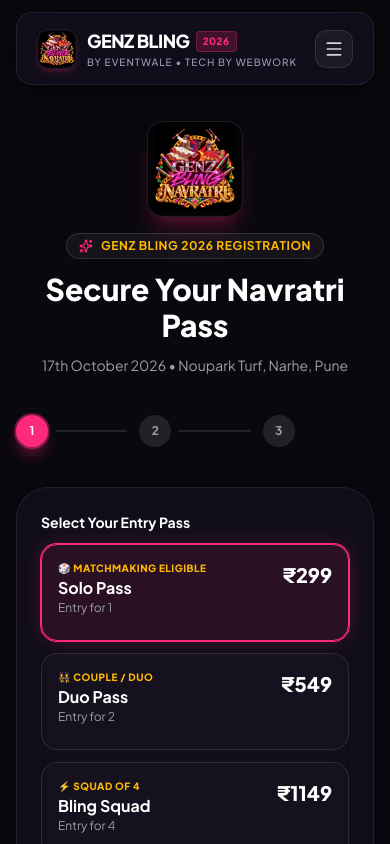
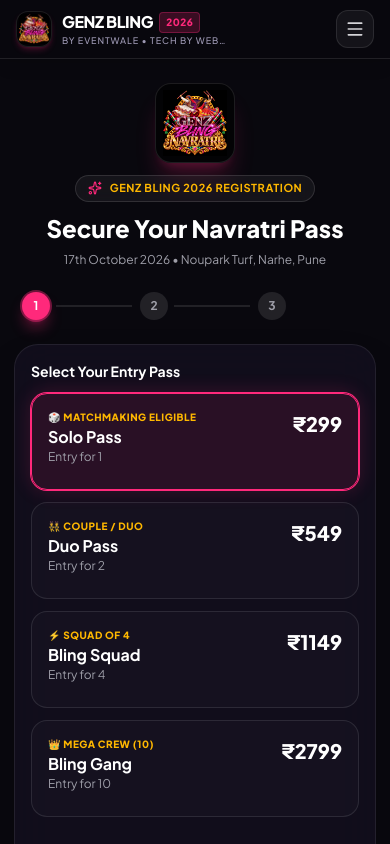
Before and after one commit to sahil7138/Dandiya-match, a Next.js app: page /register in a window 390 px wide. Shown: the top 844 px of the page. Built offline with nearby package versions, Linux system fonts and the light colour scheme.

Commit message:
fix: resolve mobile navbar overlap, step-change scroll jump, and responsive button sizing

```diff
--- a/src/app/register/_components/register-form.tsx
+++ b/src/app/register/_components/register-form.tsx
@@ -126,6 +126,14 @@
       form.setValue("passType", initialPassParam)
     }
   }, [initialPassParam, form])
+
+  useEffect(() => {
+    // Keep user aligned at the top of the registration form when moving between steps
+    const formCard = document.getElementById("register-form-card")
+    if (formCard) {
+      formCard.scrollIntoView({ behavior: "smooth", block: "start" })
+    }
+  }, [step])
 
   const watchPassType = form.watch("passType")
   const watchOptIn = form.watch("matchmakingOptIn")
@@ -287,37 +295,37 @@
   }
 
   return (
-    <main className="flex-1 max-w-4xl w-full mx-auto px-4 py-12 md:py-16">
+    <main className="flex-1 max-w-4xl w-full mx-auto px-3.5 sm:px-6 py-6 sm:py-10 md:py-14">
       {/* Header */}
-      <div className="text-center mb-10">
-        <div className="w-24 h-24 mx-auto mb-4 rounded-2xl overflow-hidden bg-black/60 border border-white/10 p-1.5 shadow-xl shadow-primary/20">
+      <div className="text-center mb-6 sm:mb-10">
+        <div className="w-20 h-20 sm:w-24 sm:h-24 mx-auto mb-3 sm:mb-4 rounded-2xl overflow-hidden bg-black/60 border border-white/10 p-1.5 shadow-xl shadow-primary/20">
           <img
             src="/logo.png"
             alt="GENZ BLING NAVRATRI 2026"
             className="w-full h-full object-contain"
           />
         </div>
-        <div className="inline-flex items-center gap-2 px-3 py-1 rounded-full glass-pill border border-white/10 text-xs font-bold text-[#ffb800] uppercase tracking-wider mb-3">
+        <div className="inline-flex items-center gap-2 px-3 py-1 rounded-full glass-pill border border-white/10 text-[11px] sm:text-xs font-bold text-[#ffb800] uppercase tracking-wider mb-2.5 sm:mb-3">
           <Sparkles className="w-3.5 h-3.5 text-primary" /> GENZ BLING 2026 REGISTRATION
         </div>
-        <h1 className="text-3xl sm:text-5xl font-black font-outfit text-white mb-3">
+        <h1 className="text-2xl sm:text-4xl md:text-5xl font-black font-outfit text-white mb-2 sm:mb-3">
           Secure Your Navratri Pass
         </h1>
-        <p className="text-zinc-400 text-sm sm:text-base max-w-lg mx-auto">
+        <p className="text-zinc-400 text-xs sm:text-base max-w-lg mx-auto">
           17th October 2026 • Noupark Turf, Narhe, Pune
         </p>
       </div>
 
       {/* Multi-step progress bar */}
-      <div className="flex items-center justify-center gap-3 mb-10 max-w-md mx-auto">
+      <div className="flex items-center justify-center gap-2 sm:gap-3 mb-6 sm:mb-10 max-w-md mx-auto px-2">
         {[
           { num: 1, label: "Pass & Info" },
           { num: 2, label: "Vibe / Match" },
           { num: 3, label: "Payment" },
         ].map((s) => (
-          <div key={s.num} className="flex-1 flex items-center gap-2">
+          <div key={s.num} className="flex-1 flex items-center gap-1.5 sm:gap-2">
             <div
-              className={`w-8 h-8 rounded-full flex items-center justify-center font-bold text-xs shrink-0 transition-colors ${
+              className={`w-7 h-7 sm:w-8 sm:h-8 rounded-full flex items-center justify-center font-bold text-xs shrink-0 transition-colors ${
                 step === s.num
                   ? "bg-primary text-white shadow-lg shadow-primary/40 ring-2 ring-primary/40"
                   : step > s.num
@@ -325,9 +333,9 @@
                   : "bg-white/10 text-zinc-400"
               }`}
             >
-              {step > s.num ? <Check className="w-4 h-4" /> : s.num}
+              {step > s.num ? <Check className="w-3.5 h-3.5 sm:w-4 sm:h-4" /> : s.num}
             </div>
-            <span className={`text-xs font-medium hidden sm:inline ${step === s.num ? "text-white font-bold" : "text-zinc-500"}`}>
+            <span className={`text-[11px] sm:text-xs font-medium hidden sm:inline ${step === s.num ? "text-white font-bold" : "text-zinc-500"}`}>
               {s.label}
             </span>
             {s.num < 3 && <div className="flex-1 h-[2px] bg-white/10" />}
@@ -336,7 +344,7 @@
       </div>
 
       {/* Step Form Container */}
-      <div className="glass-card rounded-[2rem] p-6 sm:p-10 border border-white/10 shadow-2xl relative">
+      <div id="register-form-card" className="glass-card rounded-[1.5rem] sm:rounded-[2rem] p-4 sm:p-8 md:p-10 border border-white/10 shadow-2xl relative scroll-mt-24">
 
         {/* STEP 1: Pass & Personal Info */}
         {step === 1 && (
@@ -535,7 +543,7 @@
               <Button
                 type="button"
                 onClick={handleNext}
-                className="h-12 px-8 rounded-xl bg-gradient-to-r from-primary to-[#ffb800] text-white font-bold"
+                className="w-full sm:w-auto h-11 sm:h-12 px-6 sm:px-8 rounded-xl bg-gradient-to-r from-primary to-[#ffb800] text-white font-bold text-xs sm:text-sm shadow-lg shadow-primary/25 hover:opacity-95 cursor-pointer justify-center"
               >
                 Continue to Next Step <ChevronRight className="w-4 h-4 ml-1" />
               </Button>
@@ -545,17 +553,17 @@
 
         {/* STEP 2: Vibe & Matchmaking */}
         {step === 2 && (
-          <motion.div initial={{ opacity: 0, x: 20 }} animate={{ opacity: 1, x: 0 }} className="space-y-8">
+          <motion.div initial={{ opacity: 0, x: 20 }} animate={{ opacity: 1, x: 0 }} className="space-y-6 sm:space-y-8">
             {watchPassType === PassTypeEnum.SINGLE ? (
               <>
                 {/* Matchmaking Opt-In Toggle */}
-                <div className="p-5 rounded-2xl bg-gradient-to-br from-primary/10 via-[#8b5cf6]/10 to-transparent border border-primary/30 flex items-start gap-4">
-                  <div className="p-2.5 rounded-xl bg-primary/20 text-primary shrink-0 mt-0.5">
-                    <Sparkles className="w-6 h-6" />
+                <div className="p-4 sm:p-5 rounded-2xl bg-gradient-to-br from-primary/10 via-[#8b5cf6]/10 to-transparent border border-primary/30 flex items-start gap-3 sm:gap-4">
+                  <div className="p-2 sm:p-2.5 rounded-xl bg-primary/20 text-primary shrink-0 mt-0.5">
+                    <Sparkles className="w-5 h-5 sm:w-6 sm:h-6" />
                   </div>
                   <div className="flex-1">
                     <div className="flex justify-between items-center mb-1">
-                      <h3 className="font-bold text-base text-white">Join Secret Dandiya Match Pool</h3>
+                      <h3 className="font-bold text-sm sm:text-base text-white">Join Secret Dandiya Match Pool</h3>
                       <input
                         type="checkbox"
                         checked={watchOptIn}
@@ -570,19 +578,19 @@
                 </div>
 
                 {watchOptIn && (
-                  <div className="space-y-6 pt-2">
+                  <div className="space-y-5 sm:space-y-6 pt-1 sm:pt-2">
                     {/* My Gender */}
                     <div>
                       <Label className="text-xs font-bold text-zinc-300 mb-2 block">
                         I Identify As:
                       </Label>
-                      <div className="grid grid-cols-3 gap-3">
+                      <div className="grid grid-cols-3 gap-2 sm:gap-3">
                         {["Male", "Female", "Other"].map((g) => (
                           <button
                             key={g}
                             type="button"
                             onClick={() => form.setValue("gender", g)}
-                            className={`py-3 px-4 rounded-xl border text-sm font-semibold transition-all ${
+                            className={`py-2.5 sm:py-3 px-2 sm:px-4 rounded-xl border text-xs sm:text-sm font-semibold transition-all ${
                               form.watch("gender") === g
                                 ? "bg-primary text-white border-primary shadow-md shadow-primary/20"
                                 : "bg-white/5 border-white/10 text-zinc-300 hover:bg-white/10"
@@ -599,13 +607,13 @@
                       <Label className="text-xs font-bold text-zinc-300 mb-2 block">
                         Preferred Partner Gender:
                       </Label>
-                      <div className="grid grid-cols-3 gap-3">
+                      <div className="grid grid-cols-3 gap-2 sm:gap-3">
                         {["Female", "Male", "Any / Open to All"].map((pg) => (
                           <button
                             key={pg}
                             type="button"
                             onClick={() => form.setValue("preferredGender", pg)}
-                            className={`py-3 px-4 rounded-xl border text-sm font-semibold transition-all ${
+                            className={`py-2.5 sm:py-3 px-1.5 sm:px-4 rounded-xl border text-xs sm:text-sm font-semibold transition-all ${
                               form.watch("preferredGender") === pg
                                 ? "bg-[#ffb800] text-black border-[#ffb800] shadow-md shadow-[#ffb800]/20 font-bold"
                                 : "bg-white/5 border-white/10 text-zinc-300 hover:bg-white/10"
@@ -629,7 +637,7 @@
                         id="age"
                         type="number"
                         {...form.register("age", { valueAsNumber: true })}
-                        className="bg-black/40 border-white/10 h-12 w-full sm:w-1/2 rounded-xl text-white px-3 focus:border-primary border outline-none"
+                        className="bg-black/40 border-white/10 h-11 sm:h-12 w-full sm:w-1/2 rounded-xl text-white px-3 focus:border-primary border outline-none text-sm"
                         min="16"
                         max="100"
                       />
@@ -643,7 +651,7 @@
                       <Label className="text-xs font-bold text-zinc-300 mb-2 block">
                         Dandiya / Garba Experience Level:
                       </Label>
-                      <div className="grid grid-cols-1 sm:grid-cols-3 gap-2.5">
+                      <div className="grid grid-cols-1 sm:grid-cols-3 gap-2 sm:gap-2.5">
                         {[
                           { id: "Beginner (Need a teacher!)", label: "🌱 Beginner" },
                           { id: "Casual (Can do 2-Taali)", label: "💃 Casual Groover" },
@@ -653,9 +661,9 @@
                             key={exp.id}
                             type="button"
                             onClick={() => form.setValue("experience", exp.id)}
-                            className={`p-3 rounded-xl border text-left text-xs font-semibold transition-all ${
+                            className={`p-3 rounded-xl border text-left text-xs sm:text-sm font-semibold transition-all ${
                               form.watch("experience") === exp.id
-                                ? "bg-primary/20 text-white border-primary"
+                                ? "bg-primary/20 text-white border-primary shadow-sm"
                                 : "bg-white/5 border-white/10 text-zinc-300 hover:bg-white/10"
                             }`}
                           >
@@ -670,7 +678,7 @@
                       <Label className="text-xs font-bold text-zinc-300 mb-2 block">
                         Your Festival Vibe:
                       </Label>
-                      <div className="grid grid-cols-2 gap-2.5">
+                      <div className="grid grid-cols-1 sm:grid-cols-2 gap-2 sm:gap-2.5">
                         {[
                           "Energetic & Fast Beats",
                           "Chill & Friendly",
@@ -681,9 +689,9 @@
                             key={v}
                             type="button"
                             onClick={() => form.setValue("vibe", v)}
-                            className={`p-3 rounded-xl border text-left text-xs font-semibold transition-all ${
+                            className={`p-3 rounded-xl border text-left text-xs sm:text-sm font-semibold transition-all ${
                               form.watch("vibe") === v
-                                ? "bg-[#8b5cf6]/20 text-white border-[#8b5cf6]"
+                                ? "bg-[#8b5cf6]/20 text-white border-[#8b5cf6] shadow-sm"
                                 : "bg-white/5 border-white/10 text-zinc-300 hover:bg-white/10"
                             }`}
                           >
@@ -694,14 +702,14 @@
                     </div>
 
                     {/* Instagram Handle Match Notice */}
-                    <div className="p-4 rounded-2xl bg-black/40 border border-[#e1306c]/30 flex items-start gap-3.5">
+                    <div className="p-3.5 sm:p-4 rounded-2xl bg-black/40 border border-[#e1306c]/30 flex items-start gap-3 sm:gap-3.5">
                       <div className="p-2 rounded-xl bg-[#e1306c]/10 text-[#e1306c] shrink-0 mt-0.5">
                         <InstagramIcon className="w-5 h-5" />
                       </div>
-                      <div className="space-y-1 text-left flex-1">
-                        <div className="flex flex-wrap items-center justify-between gap-2">
+                      <div className="space-y-1 text-left flex-1 min-w-0">
+                        <div className="flex flex-wrap items-center justify-between gap-1.5">
                           <span className="text-xs font-bold text-white">Partner Instagram Coordination</span>
-                          <span className="text-xs font-mono font-bold text-[#e1306c] bg-[#e1306c]/10 px-2.5 py-0.5 rounded-full border border-[#e1306c]/30">
+                          <span className="text-xs font-mono font-bold text-[#e1306c] bg-[#e1306c]/10 px-2 py-0.5 rounded-full border border-[#e1306c]/30 truncate max-w-[150px] sm:max-w-none">
                             @{watchInstagramId ? watchInstagramId.replace(/^@+/, '') : "your_handle"}
                           </span>
                         </div>
@@ -714,11 +722,11 @@
                 )}
               </>
             ) : (
-              <div className="p-8 rounded-2xl bg-white/[0.02] border border-white/10 text-center space-y-3">
+              <div className="p-6 sm:p-8 rounded-2xl bg-white/[0.02] border border-white/10 text-center space-y-3">
                 <div className="w-12 h-12 mx-auto rounded-full bg-[#ffb800]/20 text-[#ffb800] flex items-center justify-center text-xl">
                   👥
                 </div>
-                <h3 className="font-bold text-lg text-white">Group / Duo Entry Confirmed</h3>
+                <h3 className="font-bold text-base sm:text-lg text-white">Group / Duo Entry Confirmed</h3>
                 <p className="text-xs text-zinc-400 max-w-sm mx-auto">
                   You have selected a {passPriceMap[watchPassType].name}. Matchmaking is exclusively designed for solo attendees. You and your crew will receive direct access to the turf!
                 </p>
@@ -726,19 +734,19 @@
             )}
 
             {/* Navigation buttons */}
-            <div className="pt-6 flex justify-between">
+            <div className="pt-6 flex items-center justify-between gap-3">
               <Button
                 type="button"
                 variant="outline"
                 onClick={() => setStep(1)}
-                className="h-12 px-6 rounded-xl border-white/10 text-zinc-300 hover:bg-white/5"
+                className="h-11 sm:h-12 px-4 sm:px-6 rounded-xl border-white/10 text-zinc-300 hover:bg-white/5 text-xs sm:text-sm font-semibold cursor-pointer shrink-0"
               >
                 <ChevronLeft className="w-4 h-4 mr-1" /> Back
               </Button>
               <Button
                 type="button"
                 onClick={handleNext}
-                className="h-12 px-8 rounded-xl bg-gradient-to-r from-primary to-[#ffb800] text-white font-bold"
+                className="h-11 sm:h-12 px-5 sm:px-8 rounded-xl bg-gradient-to-r from-primary to-[#ffb800] text-white font-bold text-xs sm:text-sm shadow-lg shadow-primary/25 hover:opacity-95 cursor-pointer flex-1 sm:flex-initial justify-center"
               >
                 Proceed to Payment <ChevronRight className="w-4 h-4 ml-1" />
               </Button>
@@ -957,13 +965,13 @@
             </div>
 
             {/* Submit Button */}
-            <div className="pt-4 flex justify-between items-center">
+            <div className="pt-4 flex flex-col sm:flex-row justify-between items-stretch sm:items-center gap-3">
               <Button
                 type="button"
                 variant="outline"
                 onClick={() => setStep(2)}
                 disabled={isSubmitting}
-                className="h-12 px-6 rounded-xl border-white/10 text-zinc-300 hover:bg-white/5"
+                className="h-11 sm:h-12 px-5 sm:px-6 rounded-xl border-white/10 text-zinc-300 hover:bg-white/5 text-xs sm:text-sm font-semibold cursor-pointer order-2 sm:order-1"
               >
                 <ChevronLeft className="w-4 h-4 mr-1" /> Back
               </Button>
@@ -971,7 +979,7 @@
                 type="button"
                 onClick={form.handleSubmit(onSubmit, onFormError)}
                 disabled={isSubmitting}
-                className="h-12 px-8 rounded-xl bg-gradient-to-r from-primary to-[#ffb800] text-white font-bold text-sm shadow-xl shadow-primary/30"
+                className="h-11 sm:h-12 px-6 sm:px-8 rounded-xl bg-gradient-to-r from-primary to-[#ffb800] text-white font-bold text-xs sm:text-sm shadow-xl shadow-primary/30 hover:opacity-95 cursor-pointer order-1 sm:order-2 justify-center"
               >
                 {isSubmitting ? (
                   <>
--- a/src/components/navbar.tsx
+++ b/src/components/navbar.tsx
@@ -19,25 +19,27 @@
   ]
 
   return (
-    <header className="sticky top-3 z-50 w-full px-4 max-w-6xl mx-auto">
-      <div className="glass-card rounded-2xl px-5 py-3.5 flex items-center justify-between border border-white/10 shadow-[0_8px_32px_rgba(0,0,0,0.5)]">
+    <header className="sticky top-0 md:top-3 z-50 w-full md:px-4 md:max-w-6xl md:mx-auto">
+      <div className="w-full px-4 md:px-5 py-2.5 md:py-3.5 flex items-center justify-between border-b md:border border-white/10 md:rounded-2xl bg-[#09080e]/95 md:bg-[rgba(22,18,36,0.75)] backdrop-blur-2xl shadow-lg md:shadow-[0_8px_32px_rgba(0,0,0,0.5)]">
         {/* Brand */}
-        <Link href="/" className="flex items-center gap-2.5 group">
-          <div className="w-10 h-10 rounded-xl overflow-hidden bg-black/60 border border-white/10 p-0.5 transition-transform group-hover:scale-105 shadow-md shadow-primary/20">
+        <Link href="/" className="flex items-center gap-2.5 group min-w-0">
+          <div className="w-9 h-9 sm:w-10 sm:h-10 rounded-xl overflow-hidden bg-black/60 border border-white/10 p-0.5 transition-transform group-hover:scale-105 shadow-md shadow-primary/20 shrink-0">
             <img
               src="/logo.png"
               alt="GENZ BLING NAVRATRI 2026"
               className="w-full h-full object-contain"
             />
           </div>
-          <div>
+          <div className="min-w-0">
             <div className="flex items-center gap-1.5">
-              <span className="font-extrabold tracking-tight font-outfit text-lg text-white">GENZ BLING</span>
-              <span className="text-[10px] font-black uppercase px-1.5 py-0.5 rounded bg-primary/20 text-primary border border-primary/30 tracking-wider">
+              <span className="font-extrabold tracking-tight font-outfit text-base sm:text-lg text-white truncate">GENZ BLING</span>
+              <span className="text-[10px] font-black uppercase px-1.5 py-0.5 rounded bg-primary/20 text-primary border border-primary/30 tracking-wider shrink-0">
                 2026
               </span>
             </div>
-            <p className="text-[10px] text-muted-foreground uppercase tracking-widest font-medium">By EventWale • Tech by Webwork</p>
+            <p className="text-[9px] sm:text-[10px] text-muted-foreground uppercase tracking-widest font-medium truncate max-w-[170px] sm:max-w-none">
+              By EventWale • Tech by Webwork
+            </p>
           </div>
         </Link>
 
@@ -94,7 +96,7 @@
             initial={{ opacity: 0, y: -10 }}
             animate={{ opacity: 1, y: 0 }}
             exit={{ opacity: 0, y: -10 }}
-            className="md:hidden mt-2 glass-card rounded-2xl p-5 border border-white/10 shadow-2xl flex flex-col gap-4"
+            className="md:hidden mt-2 mx-4 rounded-2xl p-5 border border-white/10 shadow-2xl flex flex-col gap-4 bg-[#0e0c18] backdrop-blur-2xl"
           >
             <div className="flex flex-col gap-2">
               {navLinks.map((link) => (
```
